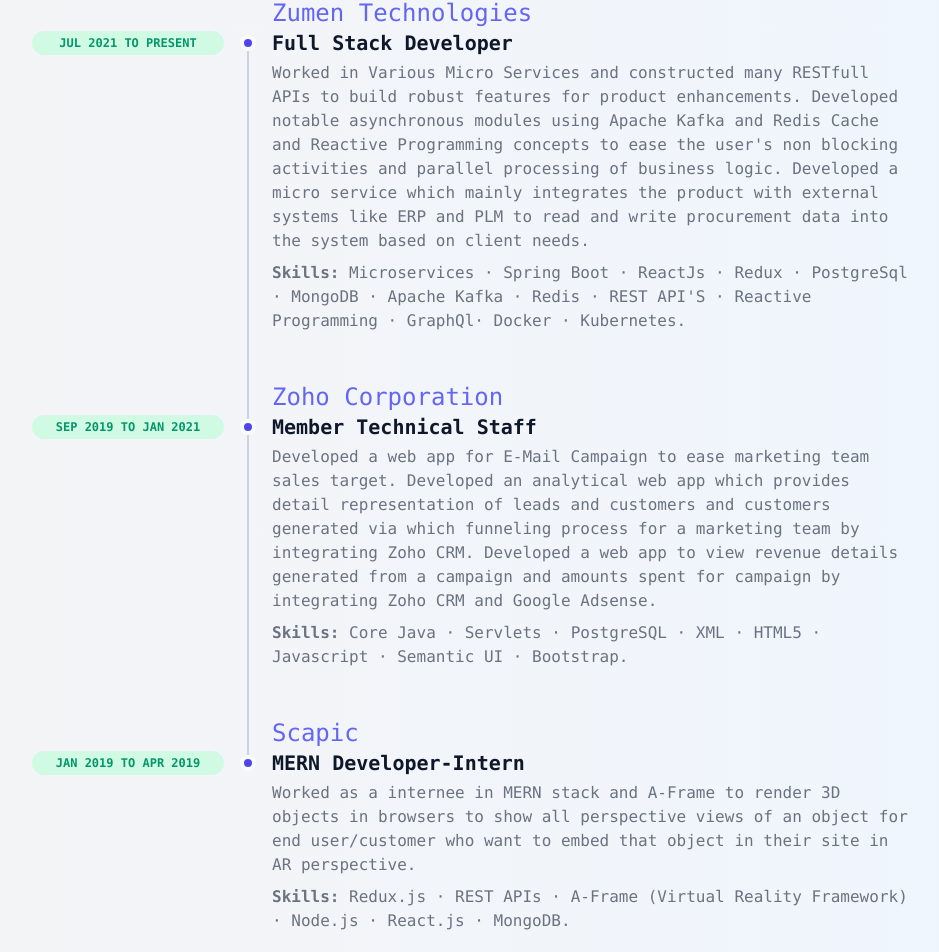
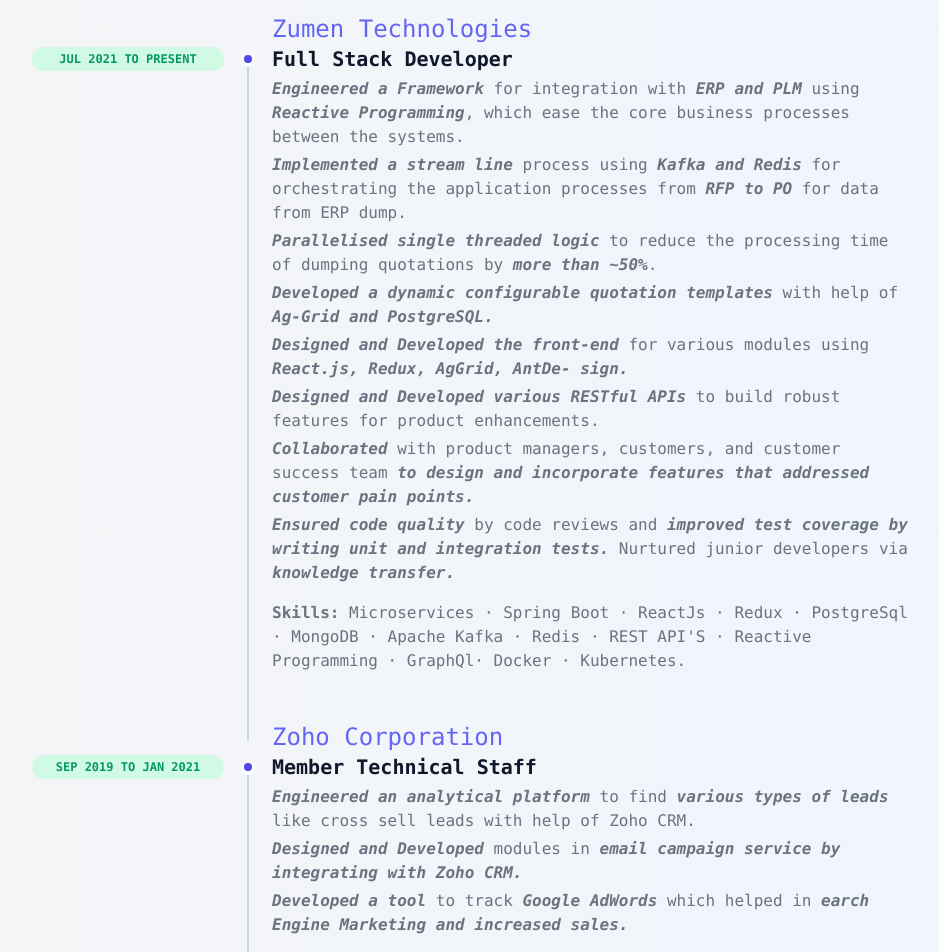
Before and after one commit to Sanjai1112/portfolio_sanjai, a Next.js app: page / in a window 1280 px wide. Shown: the part 990-1942 px from the top of the page, without its empty margins (112-1051 px from the left). Built offline with nearby package versions, Linux system fonts and the light colour scheme.

Commit message:
portfolio new resume and work details change.

```diff
--- a/components/Works.tsx
+++ b/components/Works.tsx
@@ -2,14 +2,15 @@
 
 const Works = (): JSX.Element => {
   return (
-    <section className='relative min-h-screen flex flex-col justify-center overflow-hidden mb-8' id="works">
+    <section className='relative min-h-screen overflow-hidden mb-8' id="works">
+      <h1 className=" text-gray-500 mb-4">My Works:</h1>
       <main className='w-full max-w-6xl mx-auto px-4 md:px-6'>
         <div className='flex flex-col justify-center'>
           <div className='w-full max-w-3xl mx-auto'>
             {/* Container */}
             <div>
               {/* Timeline Item */}
-              <div className='relative pl-8 lg:pl-32 py-6'>
+              <div className='relative pl-8 lg:pl-32 pb-6'>
                 {/* Purple label  */}
                 <div className='font-caveat font-medium md:text-lg lg:text-xl xl:text-2xl text-indigo-500 mb-1 lg:mb-0'>
                   Zumen Technologies
@@ -25,18 +26,39 @@
                 </div>
                 {/* Content  */}
                 <div className='text-gray-500 text-xs md:text-sm lg:text-sm xl:text-base'>
-                  <p>
-                    Worked in Various Micro Services and constructed many
-                    RESTfull APIs to build robust features for product
-                    enhancements. Developed notable asynchronous modules using
-                    Apache Kafka and Redis Cache and Reactive Programming
-                    concepts to ease the user's non blocking activities and
-                    parallel processing of business logic. Developed a micro
-                    service which mainly integrates the product with external
-                    systems like ERP and PLM to read and write procurement data
-                    into the system based on client needs.
-                  </p>
-                  <p className="mt-2">
+                  <ul className="[&>*]:mb-1">
+                    <li>
+                      <em className="font-semibold">Engineered a Framework</em> for integration with <em className="font-bold">ERP and PLM</em> using <em className="font-bold">Reactive Programming</em>, which ease
+                      the core business processes between the systems.
+                    </li>
+                    <li>
+                      <em className="font-bold">Implemented a stream line</em> process using <em className="font-bold">Kafka and Redis</em> for orchestrating the application processes
+                      from <em className="font-bold">RFP to PO</em> for data from ERP dump.
+                    </li>
+                    <li>
+                      <em className="font-bold">Parallelised single threaded logic</em> to reduce the processing time of dumping quotations by <em className="font-bold">more than
+                        ∼50%</em>.
+                    </li>
+                    <li>
+                      <em className="font-bold">Developed a dynamic configurable quotation templates</em> with help of <em className="font-bold">Ag-Grid and PostgreSQL.</em>
+                    </li>
+                    <li>
+                      <em className="font-bold">Designed and Developed the front-end</em> for various modules using <em className="font-bold">React.js, Redux, AgGrid, AntDe-
+                        sign.</em>
+                    </li>
+                    <li>
+                      <em className="font-bold">Designed and Developed various RESTful APIs</em> to build robust features for product enhancements.
+                    </li>
+                    <li>
+                      <em className="font-bold">Collaborated</em> with product managers, customers, and customer success team <em className="font-bold">to design and incorporate
+                        features that addressed customer pain points.</em>
+                    </li>
+                    <li>
+                      <em className="font-bold">Ensured code quality</em> by code reviews and <em className="font-bold">improved test coverage by writing unit and integration
+                        tests.</em> Nurtured junior developers via <em className="font-bold">knowledge transfer.</em>
+                    </li>
+                  </ul>
+                  <p className="mt-4">
                     <i className="not-italic font-semibold">Skills:</i> Microservices &middot; Spring Boot &middot;
                     ReactJs &middot; Redux &middot; PostgreSql &middot; MongoDB
                     &middot; Apache Kafka &middot; Redis &middot; REST API'S
@@ -61,17 +83,14 @@
                 </div>
                 {/* Content  */}
                 <div className='text-gray-500 text-xs md:text-sm lg:text-sm xl:text-base'>
-                  <p>
-                    Developed a web app for E-Mail Campaign to ease marketing
-                    team sales target. Developed an analytical web app which
-                    provides detail representation of leads and customers and
-                    customers generated via which funneling process for a
-                    marketing team by integrating Zoho CRM. Developed a web app
-                    to view revenue details generated from a campaign and
-                    amounts spent for campaign by integrating Zoho CRM and
-                    Google Adsense.
-                  </p>
-                  <p className="mt-2">
+                  <ul className="[&>*]:mb-1">
+                    <li><em className="font-bold">Engineered an analytical platform</em> to find <em className="font-bold">various types of leads</em> like cross sell leads with help of Zoho
+                      CRM.</li>
+                    <li><em className="font-bold">Designed and Developed</em> modules in <em className="font-bold">email campaign service by integrating with Zoho CRM.</em></li>
+                    <li><em className="font-bold">Developed a tool</em> to track <em className="font-bold">Google AdWords</em> which helped in <em className="font-bold">earch Engine Marketing and increased
+                      sales.</em></li>
+                  </ul>
+                  <p className="mt-4">
                     <i className="not-italic font-semibold">Skills:</i> Core Java &middot; Servlets &middot;
                     PostgreSQL &middot; XML &middot; HTML5 &middot; Javascript
                     &middot; Semantic UI &middot; Bootstrap.
@@ -94,13 +113,12 @@
                 </div>
                 {/* Content  */}
                 <div className='text-gray-500 text-xs md:text-sm lg:text-sm xl:text-base'>
-                  <p>
-                    Worked as a internee in MERN stack and A-Frame to render 3D
-                    objects in browsers to show all perspective views of an
-                    object for end user/customer who want to embed that object
-                    in their site in AR perspective.
-                  </p>
-                  <p className="mt-2">
+                  <ul className="[&>*]:mb-1">
+                    <li><em className="font-bold">Worked in MERN stack and A-Frame in No-code 3D development platform</em> which allowed e-commerce
+                      businesses to develop and embed a augmented view of items in their site.</li>
+                    <li><em className="font-bold">Worked in both bug fixing and manual testing</em> of certain modules of the product.</li>
+                  </ul>
+                  <p className="mt-4">
                     <i className="not-italic font-semibold">Skills:</i> Redux.js &middot; REST APIs &middot; A-Frame
                     (Virtual Reality Framework) &middot; Node.js &middot;
                     React.js &middot; MongoDB.
--- a/styles/globals.css
+++ b/styles/globals.css
@@ -28,4 +28,5 @@
 
 html {
   scroll-behavior: smooth;
+  scroll-padding-top: 2.5rem;
 }
```
Also changed, not shown: 1 other file (tests, documents, lock files or other folders).
